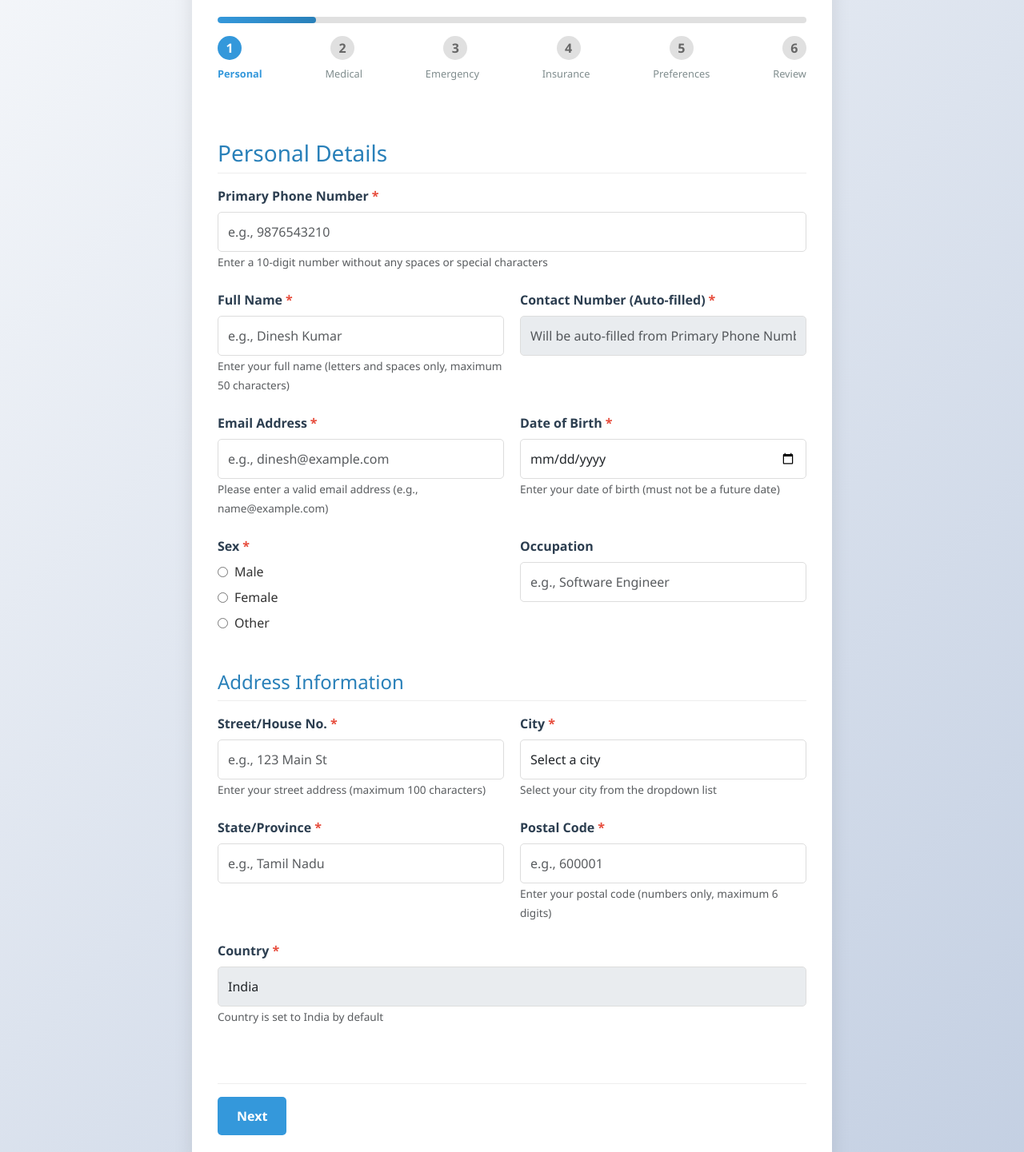
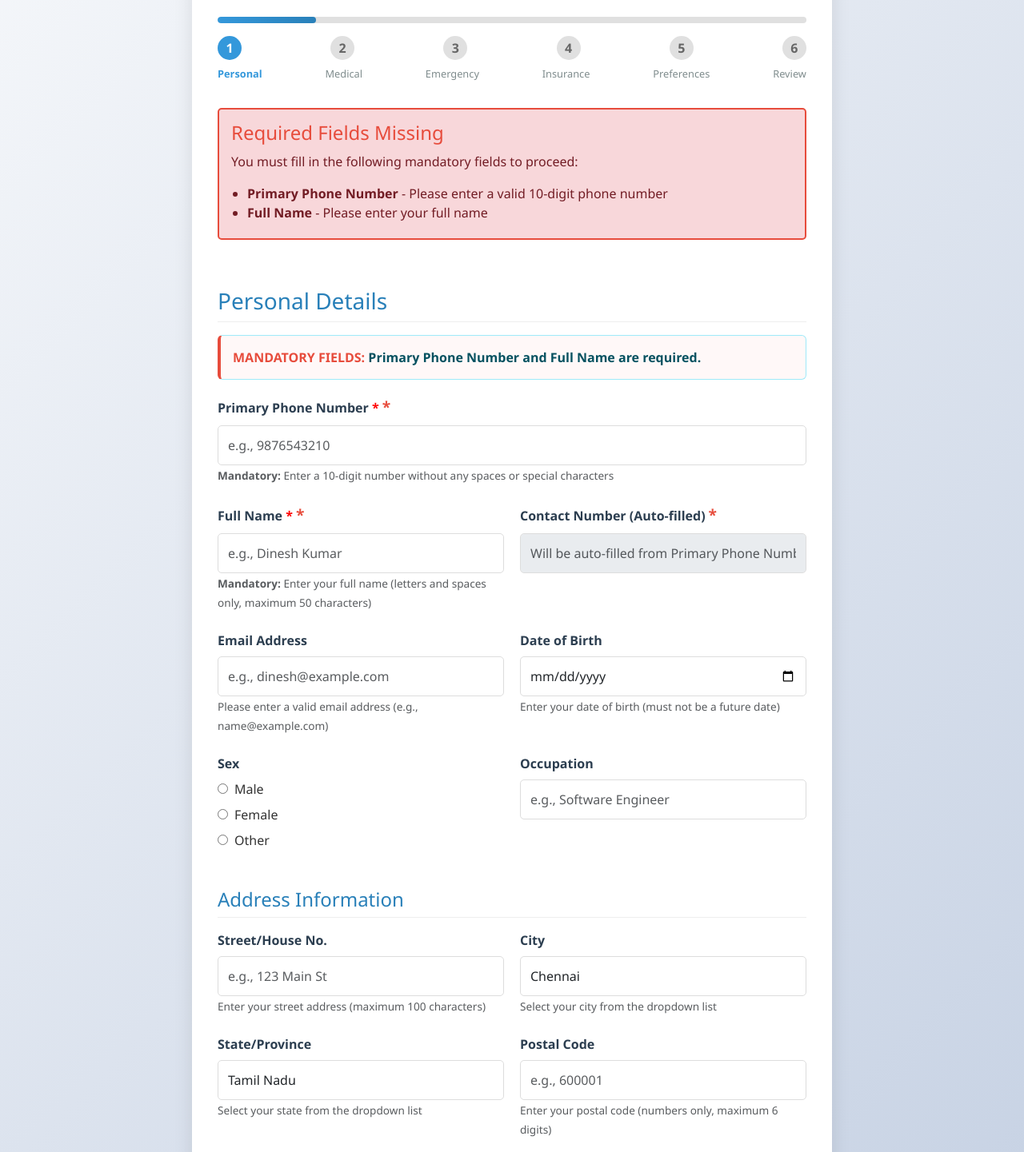
Before and after one commit to deepak-sekarbabu/patient-registration-ui, a React (Create React App) app: page / in a window 1280 px wide. Shown: the part 121-1562 px from the top of the page at 80% size. Built offline with nearby package versions, Linux system fonts and the light colour scheme.

Commit message:
feat: Enhance patient registration form with mandatory field validation and state selection

```diff
--- a/src/components/PatientRegistration/PatientRegistrationForm.css
+++ b/src/components/PatientRegistration/PatientRegistrationForm.css
@@ -284,12 +284,22 @@
   content: "*";
   color: #e74c3c;
   margin-left: 4px;
+  font-weight: bold;
+  font-size: 1.2em;
+}
+
+.mandatory-field {
+  color: #e74c3c;
+  font-weight: bold;
+  display: inline-block;
+  margin-left: 5px;
 }
 
 .input-error {
   color: #e74c3c;
   font-size: 0.85rem;
   margin-top: 0.3rem;
+  font-weight: bold;
 }
 
 .is-invalid {
--- a/src/components/PatientRegistration/PatientRegistrationForm.js
+++ b/src/components/PatientRegistration/PatientRegistrationForm.js
@@ -8,25 +8,6 @@ import InsuranceDetailsForm from "./InsuranceDetailsForm";
 import ClinicPreferencesForm from "./ClinicPreferencesForm";
 
 const PatientRegistrationForm = () => {
-  // Function to allow only numeric input
-  const handleNumericInput = (e) => {
-    // Allow only: numbers, backspace, tab, delete, arrows, home, end
-    const allowedKeys = [
-      "Backspace",
-      "Tab",
-      "Delete",
-      "ArrowLeft",
-      "ArrowRight",
-      "Home",
-      "End",
-    ];
-
-    // If it's not a number and not one of the allowed control keys, prevent default
-    if (!/^\d$/.test(e.key) && !allowedKeys.includes(e.key)) {
-      e.preventDefault();
-    }
-  };
-
   // Initial state with empty values for all fields
   const [formData, setFormData] = useState({
     phoneNumber: "",
@@ -38,8 +19,8 @@ const PatientRegistrationForm = () => {
       sex: "",
       address: {
         street: "",
-        city: "",
-        state: "",
+        city: "Chennai",
+        state: "Tamil Nadu",
         postalCode: "",
         country: "India",
       },
@@ -81,11 +62,50 @@ const PatientRegistrationForm = () => {
     street: "",
     postalCode: "",
     city: "",
+    state: "",
   });
   const [currentStep, setCurrentStep] = useState(1);
   const [isSubmitting, setIsSubmitting] = useState(false);
   const [submitSuccess, setSubmitSuccess] = useState(false);
   const [submitError, setSubmitError] = useState("");
+  // Function to display error notification for missing mandatory fields
+  const displayMandatoryFieldsError = () => {
+    if (currentStep === 1) {
+      // Check specifically for missing phone number or name
+      if (!formData.phoneNumber || !formData.personalDetails.name) {
+        return (
+          <div
+            className="error-message"
+            style={{
+              marginBottom: "20px",
+              textAlign: "left",
+              padding: "15px",
+              border: "2px solid #e74c3c",
+            }}
+          >
+            <h4 style={{ margin: "0 0 10px 0", color: "#e74c3c" }}>
+              Required Fields Missing
+            </h4>
+            <p>You must fill in the following mandatory fields to proceed:</p>
+            <ul style={{ margin: "5px 0", paddingLeft: "20px" }}>
+              {!formData.phoneNumber && (
+                <li>
+                  <strong>Primary Phone Number</strong> - Please enter a valid
+                  10-digit phone number
+                </li>
+              )}
+              {!formData.personalDetails.name && (
+                <li>
+                  <strong>Full Name</strong> - Please enter your full name
+                </li>
+              )}
+            </ul>
+          </div>
+        );
+      }
+    }
+    return null;
+  };
 
   // Update form data for all fields
   const handleChange = (section, field, value) => {
@@ -273,18 +293,6 @@ const PatientRegistrationForm = () => {
         },
       },
     });
-
-    // For other fields
-    setFormData({
-      ...formData,
-      personalDetails: {
-        ...formData.personalDetails,
-        address: {
-          ...formData.personalDetails.address,
-          [field]: value,
-        },
-      },
-    });
   };
 
   // Update family history checkbox values
@@ -343,7 +351,6 @@ const PatientRegistrationForm = () => {
   const handleRemoveItem = (section, field, index) => {
     const newArray = [...formData[section][field]];
     newArray.splice(index, 1);
-
     setFormData({
       ...formData,
       [section]: {
@@ -351,23 +358,28 @@ const PatientRegistrationForm = () => {
         [field]: newArray,
       },
     });
-  }; // Navigation between form steps
+  };
+
+  // Navigation between form steps
   const nextStep = () => {
     // For the first step, validate phone number, email, birthdate, and name
     if (currentStep === 1) {
       let hasErrors = false;
       const updatedErrors = { ...errors };
 
-      // Validate phone number format and length
+      // MANDATORY: Validate phone number format and length
       if (!formData.phoneNumber) {
-        updatedErrors.phoneNumber = "Phone number is required";
+        updatedErrors.phoneNumber =
+          "Primary Phone Number is mandatory and required to proceed";
         hasErrors = true;
       } else if (!/^\d{10}$/.test(formData.phoneNumber)) {
         updatedErrors.phoneNumber = "Phone number must be exactly 10 digits";
         hasErrors = true;
-      } // Validate name
+      }
+
+      // MANDATORY: Validate name
       if (!formData.personalDetails.name) {
-        updatedErrors.name = "Full Name is required";
+        updatedErrors.name = "Full Name is mandatory and required to proceed";
         hasErrors = true;
       } else if (formData.personalDetails.name.length > 50) {
         updatedErrors.name = "Full Name cannot exceed 50 characters";
@@ -491,8 +503,8 @@ const PatientRegistrationForm = () => {
             sex: "",
             address: {
               street: "",
-              city: "",
-              state: "",
+              city: "Chennai",
+              state: "Tamil Nadu",
               postalCode: "",
               country: "India",
             },
@@ -534,7 +546,6 @@ const PatientRegistrationForm = () => {
       setIsSubmitting(false);
     }
   };
-
   // Render the appropriate form step
   const renderStep = () => {
     switch (currentStep) {
@@ -739,7 +750,28 @@ const PatientRegistrationForm = () => {
         </div>
       </div>
 
+      {displayMandatoryFieldsError()}
+
       <form onSubmit={handleSubmit}>
+        {currentStep === 1 && (errors.phoneNumber || errors.name) && (
+          <div
+            className="error-message"
+            style={{
+              marginBottom: "20px",
+              textAlign: "left",
+              padding: "10px 15px",
+            }}
+          >
+            <p>
+              <strong>Important:</strong> Please fix the following issues to
+              proceed:
+            </p>
+            <ul style={{ margin: "5px 0", paddingLeft: "20px" }}>
+              {errors.phoneNumber && <li>{errors.phoneNumber}</li>}
+              {errors.name && <li>{errors.name}</li>}
+            </ul>
+          </div>
+        )}
         <div className="form-content">{renderStep()}</div>
 
         {submitSuccess && (
@@ -755,6 +787,7 @@ const PatientRegistrationForm = () => {
         )}
 
         <div className="form-navigation">
+          {" "}
           {currentStep > 1 && (
             <button
               type="button"
@@ -770,8 +803,13 @@ const PatientRegistrationForm = () => {
               type="button"
               className="btn btn-primary"
               onClick={nextStep}
+              title={
+                currentStep === 1
+                  ? "Primary Phone Number and Full Name are mandatory to proceed"
+                  : ""
+              }
             >
-              Next
+              {currentStep === 1 ? "Next (Requires Phone & Name)" : "Next"}
             </button>
           )}{" "}
           {currentStep === 6 && (
--- a/src/components/PatientRegistration/PersonalDetailsForm.js
+++ b/src/components/PatientRegistration/PersonalDetailsForm.js
@@ -1,5 +1,6 @@
 import React from "react";
 import cities from "../../components/shared/CitiesData";
+import states from "../../components/shared/StatesData";
 
 const PersonalDetailsForm = ({
   formData,
@@ -73,14 +74,30 @@ const PersonalDetailsForm = ({
 
   return (
     <div className="form-section">
-      <h3 className="form-section-title">Personal Details</h3>
-
+      <h3 className="form-section-title">Personal Details</h3>{" "}
+      <div
+        className="alert alert-info"
+        style={{
+          backgroundColor: "#fff8f8",
+          padding: "15px",
+          borderLeft: "4px solid #e74c3c",
+          marginBottom: "20px",
+          fontWeight: "bold",
+        }}
+      >
+        <span style={{ color: "#e74c3c", fontSize: "16px" }}>
+          MANDATORY FIELDS:
+        </span>{" "}
+        <strong>Primary Phone Number</strong> and <strong>Full Name</strong> are
+        required.
+      </div>
       <div className="form-row">
         <div className="form-col">
           {" "}
           <div className="form-group">
+            {" "}
             <label htmlFor="phoneNumber" className="form-label required-field">
-              Primary Phone Number
+              Primary Phone Number <span style={{ color: "red" }}>*</span>
             </label>{" "}
             <input
               type="tel"
@@ -101,19 +118,20 @@ const PersonalDetailsForm = ({
               <div className="input-error">{errors.phoneNumber}</div>
             ) : (
               <small className="form-text text-muted">
-                Enter a 10-digit number without any spaces or special characters
+                <b>Mandatory:</b> Enter a 10-digit number without any spaces or
+                special characters
               </small>
             )}
           </div>
         </div>
       </div>
-
       <div className="form-row">
         <div className="form-col">
           {" "}
           <div className="form-group">
+            {" "}
             <label htmlFor="name" className="form-label required-field">
-              Full Name
+              Full Name <span style={{ color: "red" }}>*</span>
             </label>
             <input
               type="text"
@@ -132,8 +150,8 @@ const PersonalDetailsForm = ({
               <div className="input-error">{errors.name}</div>
             ) : (
               <small className="form-text text-muted">
-                Enter your full name (letters and spaces only, maximum 50
-                characters)
+                <b>Mandatory:</b> Enter your full name (letters and spaces only,
+                maximum 50 characters)
               </small>
             )}
           </div>
@@ -161,12 +179,11 @@ const PersonalDetailsForm = ({
           </div>
         </div>
       </div>
-
       <div className="form-row">
         <div className="form-col">
           {" "}
           <div className="form-group">
-            <label htmlFor="email" className="form-label required-field">
+            <label htmlFor="email" className="form-label">
               Email Address
             </label>
             <input
@@ -191,7 +208,7 @@ const PersonalDetailsForm = ({
         </div>{" "}
         <div className="form-col">
           <div className="form-group">
-            <label htmlFor="birthdate" className="form-label required-field">
+            <label htmlFor="birthdate" className="form-label ">
               Date of Birth
             </label>
             <input
@@ -215,11 +232,10 @@ const PersonalDetailsForm = ({
           </div>
         </div>
       </div>
-
       <div className="form-row">
         <div className="form-col">
           <div className="form-group">
-            <label className="form-label required-field">Sex</label>
+            <label className="form-label ">Sex</label>
             <div className="radio-group">
               <div className="radio-item">
                 <input
@@ -285,14 +301,12 @@ const PersonalDetailsForm = ({
           </div>
         </div>
       </div>
-
       <h4 className="form-section-title">Address Information</h4>
-
       <div className="form-row">
         <div className="form-col">
           {" "}
           <div className="form-group">
-            <label htmlFor="street" className="form-label required-field">
+            <label htmlFor="street" className="form-label">
               Street/House No.
             </label>
             <input
@@ -317,7 +331,7 @@ const PersonalDetailsForm = ({
         <div className="form-col">
           {" "}
           <div className="form-group">
-            <label htmlFor="city" className="form-label required-field">
+            <label htmlFor="city" className="form-label">
               City
             </label>
             <select
@@ -343,30 +357,40 @@ const PersonalDetailsForm = ({
             )}
           </div>
         </div>
-      </div>
-
+      </div>{" "}
       <div className="form-row">
         <div className="form-col">
           <div className="form-group">
-            <label htmlFor="state" className="form-label required-field">
+            <label htmlFor="state" className="form-label ">
               State/Province
             </label>
-            <input
-              type="text"
+            <select
               id="state"
-              className="form-control"
+              className={`form-control ${errors.state ? "is-invalid" : ""}`}
               value={personalDetails.address.state}
               onChange={(e) => handleAddressChange("state", e.target.value)}
-              placeholder="e.g., Tamil Nadu"
               required
-            />
+            >
+              {states.map((state) => (
+                <option key={state} value={state}>
+                  {state}
+                </option>
+              ))}
+            </select>
+            {errors.state ? (
+              <div className="input-error">{errors.state}</div>
+            ) : (
+              <small className="form-text text-muted">
+                Select your state from the dropdown list
+              </small>
+            )}
           </div>
         </div>
 
         <div className="form-col">
           {" "}
           <div className="form-group">
-            <label htmlFor="postalCode" className="form-label required-field">
+            <label htmlFor="postalCode" className="form-label ">
               Postal Code
             </label>
             <input
@@ -394,12 +418,11 @@ const PersonalDetailsForm = ({
           </div>
         </div>
       </div>
-
       <div className="form-row">
         <div className="form-col">
           {" "}
           <div className="form-group">
-            <label htmlFor="country" className="form-label required-field">
+            <label htmlFor="country" className="form-label ">
               Country
             </label>
             <input
--- /dev/null
+++ b/src/components/shared/StatesData.js
@@ -0,0 +1,4 @@
+// States data for dropdown lists throughout the application
+const states = ["Tamil Nadu", "Kerala", "Karnataka"];
+
+export default states;
```
Also changed, not shown: src/components/shared/CitiesData.js (+6 -16 lines).
